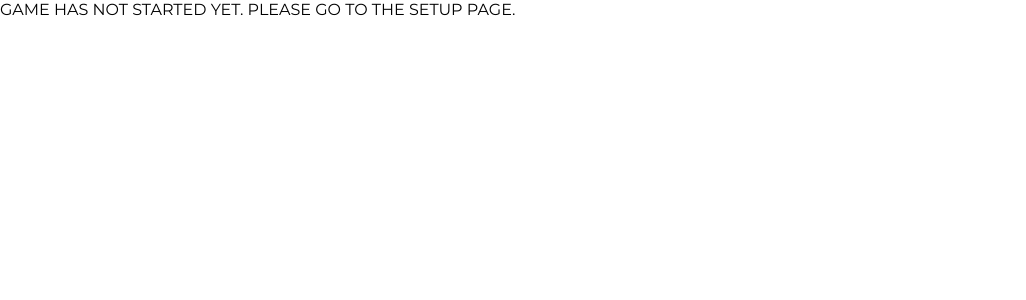
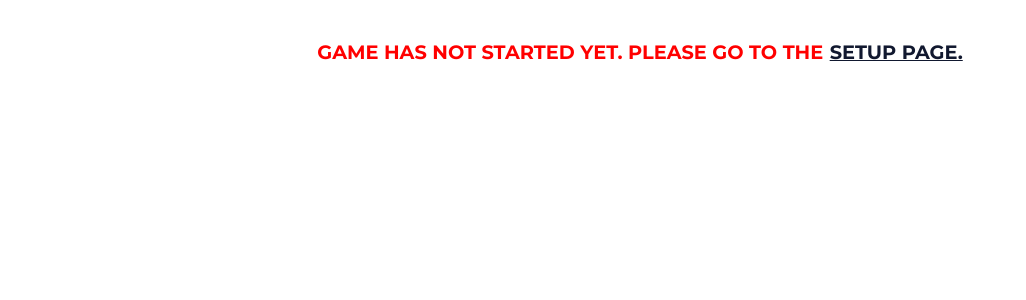
Before and after one commit to D-Bars/memory-game, a React (Vite) app: page /game in a window 1280 px wide. Shown: the top 300 px of the page, without its empty margins (0-1026 px from the left). Built offline with nearby package versions, Linux system fonts and the light colour scheme.

Commit message:
added: backToSetup in gamePage

```diff
--- a/src/pages/GamePage.tsx
+++ b/src/pages/GamePage.tsx
@@ -1,14 +1,23 @@
 import { useGameStore } from '../store/gameStore';
 import GameBoard from '../components/GameBoard';
+import cl from './styles/GamePage.module.scss';
+import { useNavigate } from 'react-router-dom';
 
 const GamePage = () => {
     const { isGameStart } = useGameStore();
+    const navigate = useNavigate();
+    const backToSetup = () => {
+        navigate('/');
+    }
     return (
         <div>
             {isGameStart ? (
                 <GameBoard />
             ) : (
-        <h2>Game has not started yet. Please go to the setup page.</h2>
+                <div className={cl.route_box}>
+                    <h2>Game has not started yet. Please go to the</h2>
+                    <div className={cl.route} onClick={backToSetup}>setup page.</div>
+                </div>
             )}
         </div>
     );
--- /dev/null
+++ b/src/pages/styles/GamePage.module.scss
@@ -0,0 +1,16 @@
+@use '../../styles/global.scss' as *;
+
+.route_box{
+    margin-top: 5vh;
+    text-transform: uppercase;
+    gap: 0.5vw;
+
+    @include flex__box(row, center, center);
+    @include text(110%, 800, red);
+}
+
+.route{
+    text-decoration: underline;
+    color: $color3;
+    cursor: pointer;
+}
```
Lines whose indentation alone changed are shown as unchanged.
